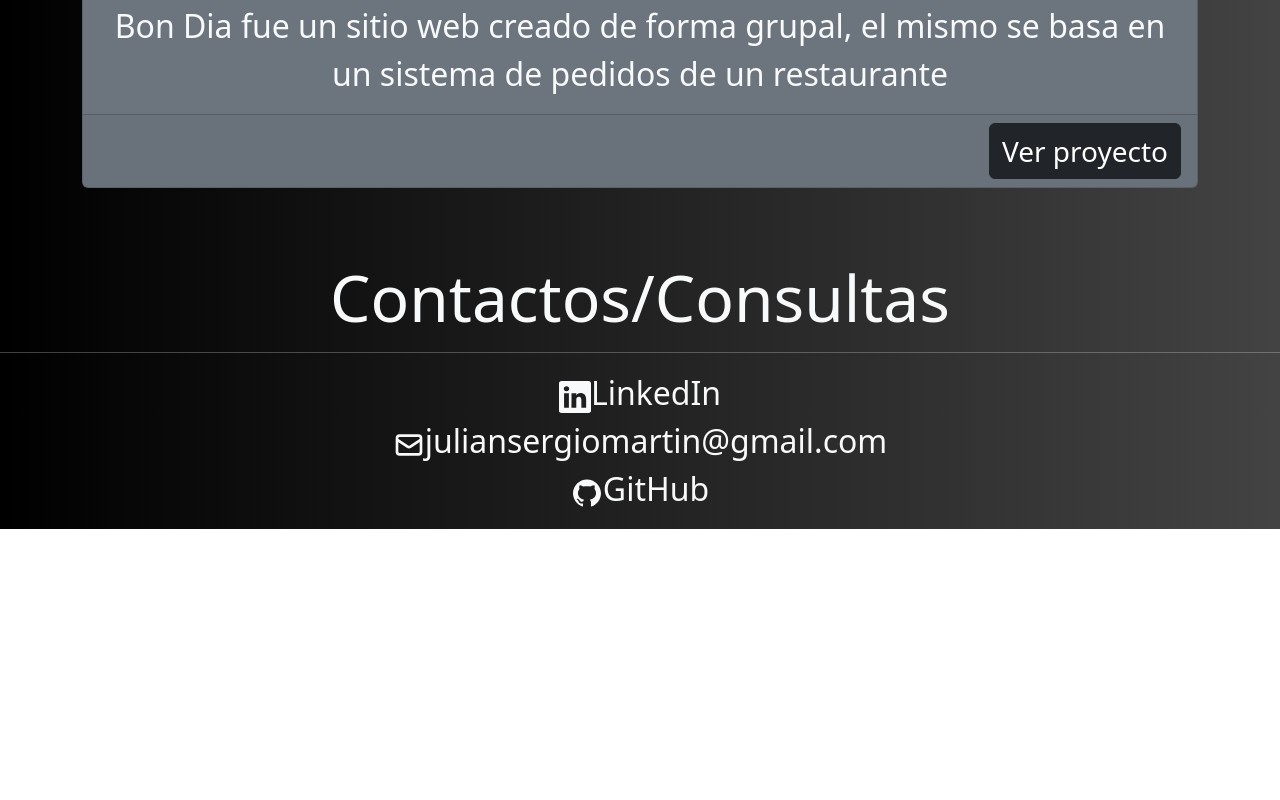
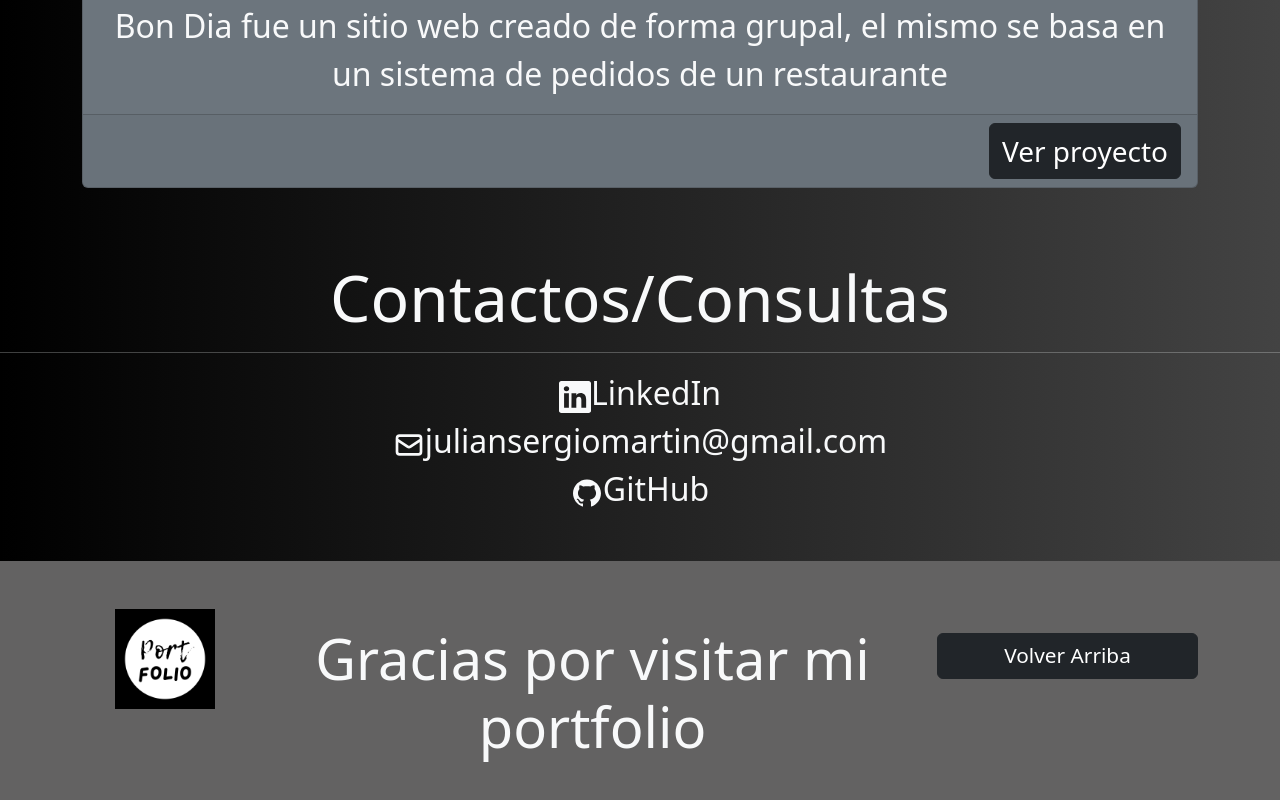
Before and after one commit to Juliancito1/Portfolio, a React (Vite) app: page / in a window 1280 px wide. Shown: the part 3909-4709 px from the top of the page. Before the commit the page ends 4438 px from the top, so only its background shows below. Built offline with nearby package versions, Linux system fonts and the light colour scheme.

Commit message:
Se realizo el footer

```diff
--- a/src/App.css
+++ b/src/App.css
@@ -30,7 +30,7 @@
     color: green;
 }
 
-.navbar{
+.navbaryfooter{
     background-color: rgb(99, 98, 98);
 }
 
--- a/src/App.jsx
+++ b/src/App.jsx
@@ -6,6 +6,7 @@ import Info from './components/Info';
 import Conocimientos from './components/Conocimientos';
 import Proyectos from './components/Proyectos';
 import Contacto from './components/Contacto';
+import Footer from './views/Footer';
 function App() {
 
   return (
@@ -16,6 +17,7 @@ function App() {
         <Conocimientos></Conocimientos>
         <Proyectos></Proyectos>
         <Contacto></Contacto>
+        <Footer></Footer>
     </section>
   )
   }
--- a/src/views/Footer.jsx
+++ b/src/views/Footer.jsx
@@ -0,0 +1,25 @@
+import { Col, Container, Row, Button } from "react-bootstrap";
+import logo from "../assets/Logo.png";
+const Footer = () => {
+  return (
+    <footer className="text-light navbaryfooter py-5 mt-5">
+      <Container className="d-flex flex-column justify-content-center text-center">
+        <Row>
+          <Col md={2} className="text-center">
+            <a href="#home">
+              <img className="logo" src={logo}></img>
+            </a>
+          </Col>
+          <Col md={7}>
+            <h3 className="display-4 mt-lg-3 my-5 my-md-0">Gracias por visitar mi portfolio</h3>
+          </Col>
+          <Col md={3} className="d-flex flex-column mt-lg-4">
+            <Button variant="dark fs-3" id="boton-navbar" href="#home">Volver Arriba</Button>
+          </Col>
+        </Row>
+      </Container>
+    </footer>
+  );
+};
+
+export default Footer;
--- a/src/views/Menu.jsx
+++ b/src/views/Menu.jsx
@@ -2,7 +2,7 @@ import { Navbar, Nav, Container, Button  } from "react-bootstrap";
 import logo from "../assets/Logo.png"
 const Menu = () => {
     return (
-        <Navbar expand="lg" className="pb-2" id="navbar" fixed="top">
+        <Navbar expand="lg" className="pb-2 navbaryfooter" fixed="top">
       <Container fluid >
         <Navbar.Brand href="#home">
           <img className="logo" src={logo}></img>
```
